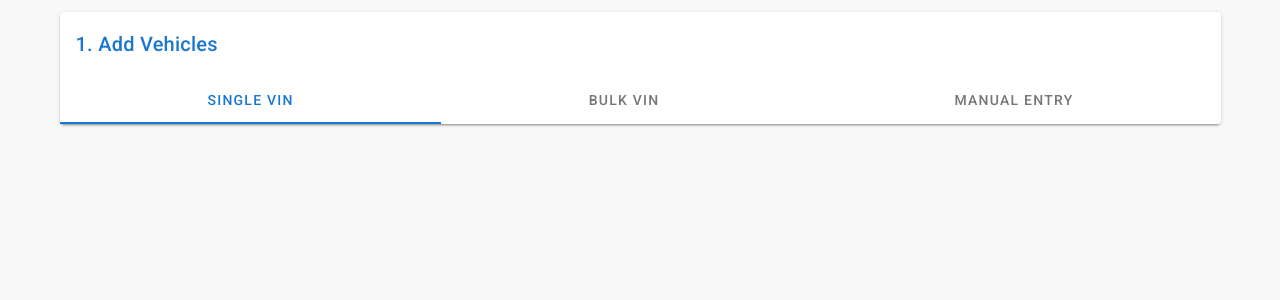
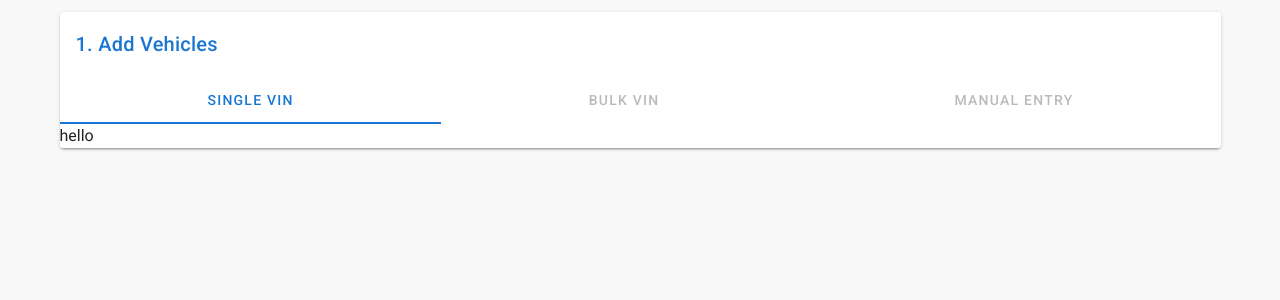
Before and after one commit to jnav24/vue-vin-api, a Vue app: page / in a window 1280 px wide. Shown: the top 300 px of the page. Built offline with nearby package versions, Linux system fonts and the light colour scheme.

Commit message:
more work on the tabs

```diff
--- a/src/App.vue
+++ b/src/App.vue
@@ -2,12 +2,24 @@
 	<v-app style="background: #f9f9f9">
 		<v-container>
 			<v-card>
-				<v-card-title :style="{ color: this.$vuetify.theme.themes.light.primary }">1. Add Vehicles</v-card-title>
-				<v-tabs grow>
-					<v-tab>Single Vin</v-tab>
-					<v-tab>Bulk Vin</v-tab>
-					<v-tab>Manual Entry</v-tab>
+				<v-card-title
+					:style="{ color: this.$vuetify.theme.themes.light.primary }"
+				>
+					1. Add Vehicles
+				</v-card-title>
+				<v-tabs grow v-model="currentTab">
+					<v-tab
+						:disabled="setValue(tab) !== currentTab"
+						:href="'#' + setValue(tab)"
+						:key="tab"
+						v-for="tab in tabs"
+					>
+						{{ tab }}
+					</v-tab>
 				</v-tabs>
+				<v-tabs-items v-model="currentTab">
+					<v-tab-item value="single-vin">hello</v-tab-item>
+				</v-tabs-items>
 			</v-card>
 		</v-container>
 	</v-app>
@@ -20,7 +32,13 @@
 		name: 'App',
 		components: {},
 		data: () => ({
-			//
+			currentTab: 'single-vin',
+			tabs: ['Single Vin', 'Bulk Vin', 'Manual Entry'],
 		}),
+		methods: {
+			setValue(tab: string) {
+				return tab.toLowerCase().replace(/\s+/, '-')
+			}
+		},
 	});
 </script>
```
